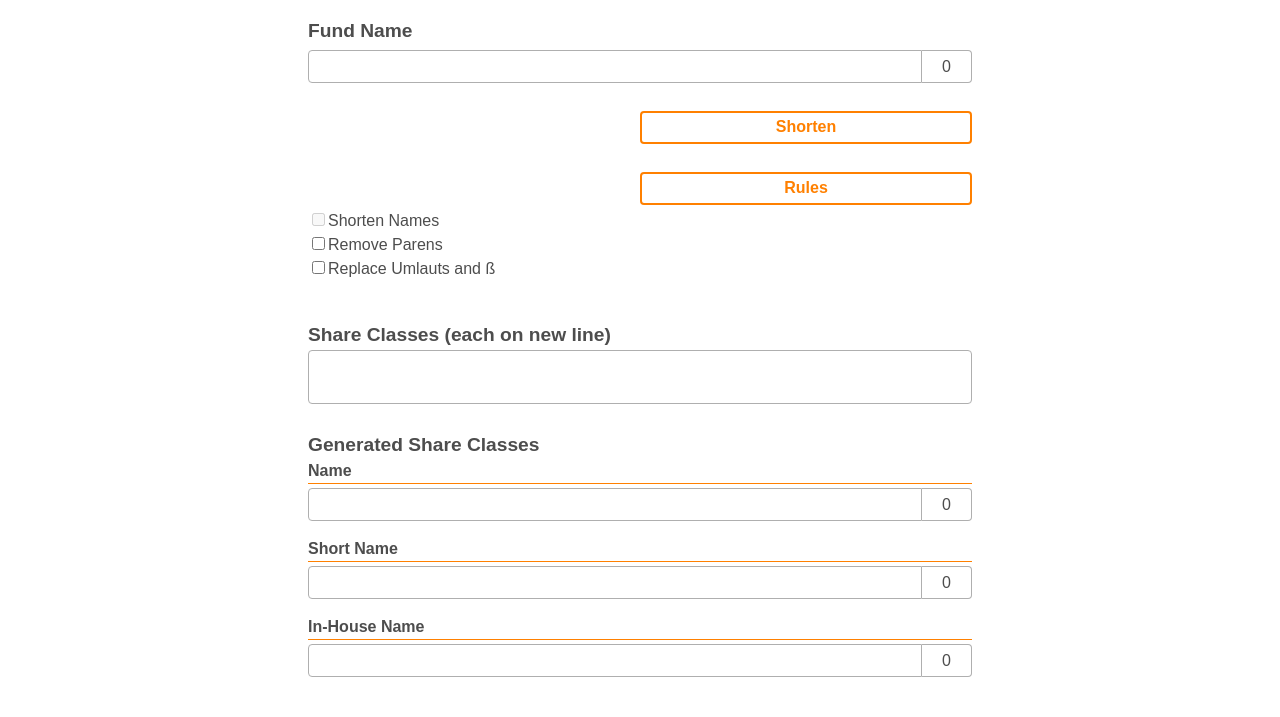
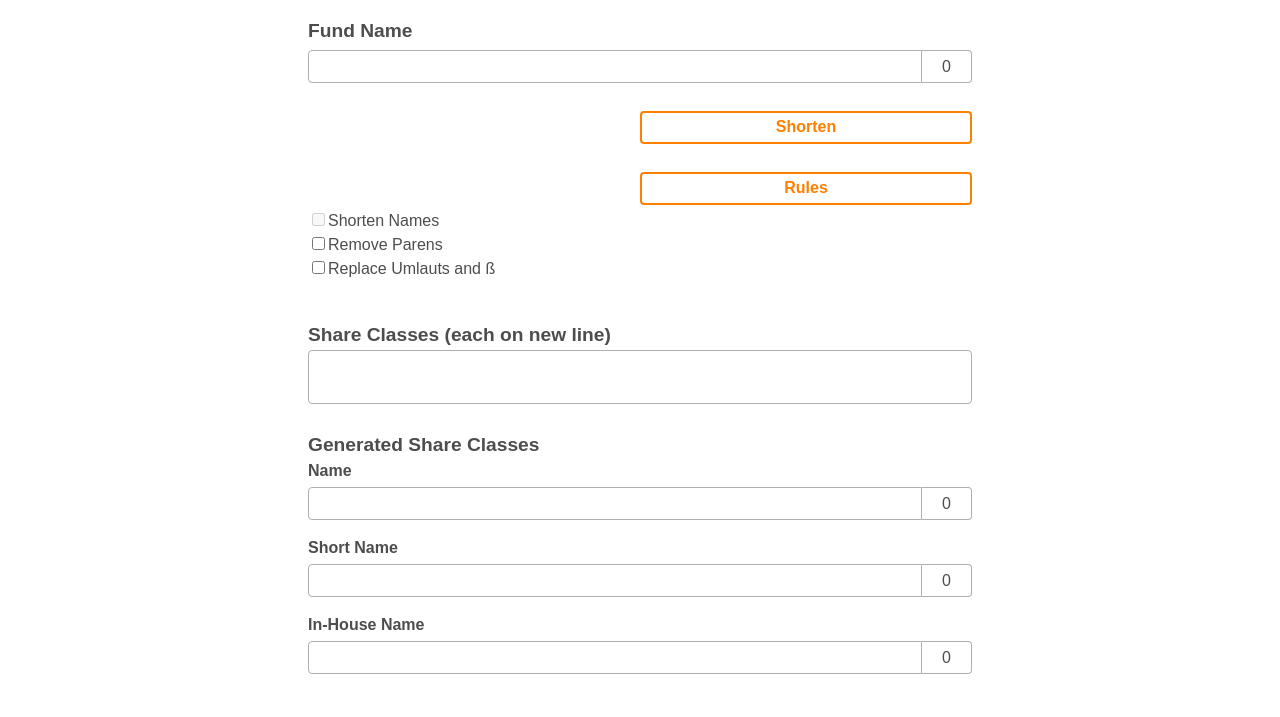
Before and after one commit to mareksl/nameShortener, a plain HTML site: page index.html in a window 1280 px wide. Shown: the part 83-800 px from the top of the page. Drawn offline with Linux system fonts and the light colour scheme; a web font is replaced by a local one.

Commit message:
minor layout & styling changes

```diff
--- a/css/styles.scss
+++ b/css/styles.scss
@@ -219,10 +219,3 @@ textarea {
 		text-align: center;
 	}
 }
-
-.nameType {
-	display: block;
-	width: 100%;
-	// color: $tr-orange;
-	border-bottom: 1px solid $tr-orange;
-}
--- a/index.html
+++ b/index.html
@@ -67,26 +67,29 @@
 		<div class="formGroup">
 			<h2>Generated Share Classes</h2>
 			<div class="nameList">
-			<span class="nameType"><h3>Name</h3></span>
+				<label><h3>Name</h3>
 					<div class="nameGroupOutput">
 						<input class="nameOutput" type="text" id="outputName">
 						<span class="nameLen" id="lenOutputName">0</span>
 					</div>
+				</label>
 
 				<ul id="shareClassesOutput" class="shareClasses">
 				</ul>
-			<span class="nameType"><h3>Short Name</h3></span>
+				<label><h3>Short Name</h3>
 					<div class="nameGroupOutput">
 						<input class="nameOutput" type="text" id="outputShortName">
 						<span class="nameLen" id="lenOutputShortName">0</span>
 					</div>
+				</label>
 				<ul id="shareClassesOutputShort" class="shareClasses">
 				</ul>
-			<span class="nameType"><h3>In-House Name</h3></span>
+				<label><h3>In-House Name</h3>
 					<div class="nameGroupOutput">
 						<input class="nameOutput" type="text" id="outputInHouseName">
 						<span class="nameLen" id="lenOutputInHouseName">0</span>
 					</div>
+				</label>
 				<ul id="shareClassesOutputInHouse" class="shareClasses">
 				</ul>
 			</div>
```
Also changed, not shown: css/styles.css, 1 other file. Lines whose indentation alone changed are shown as unchanged.
